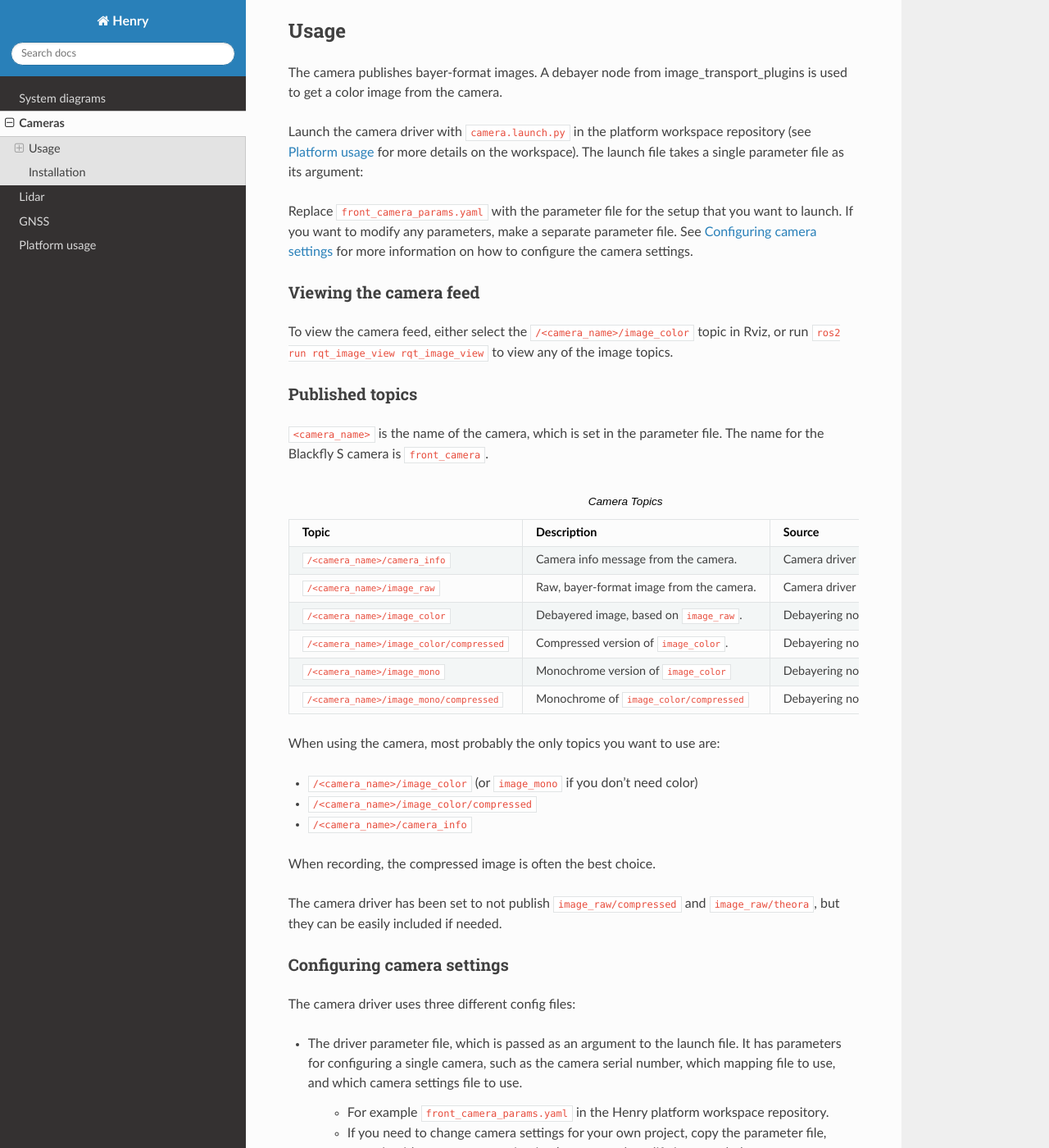
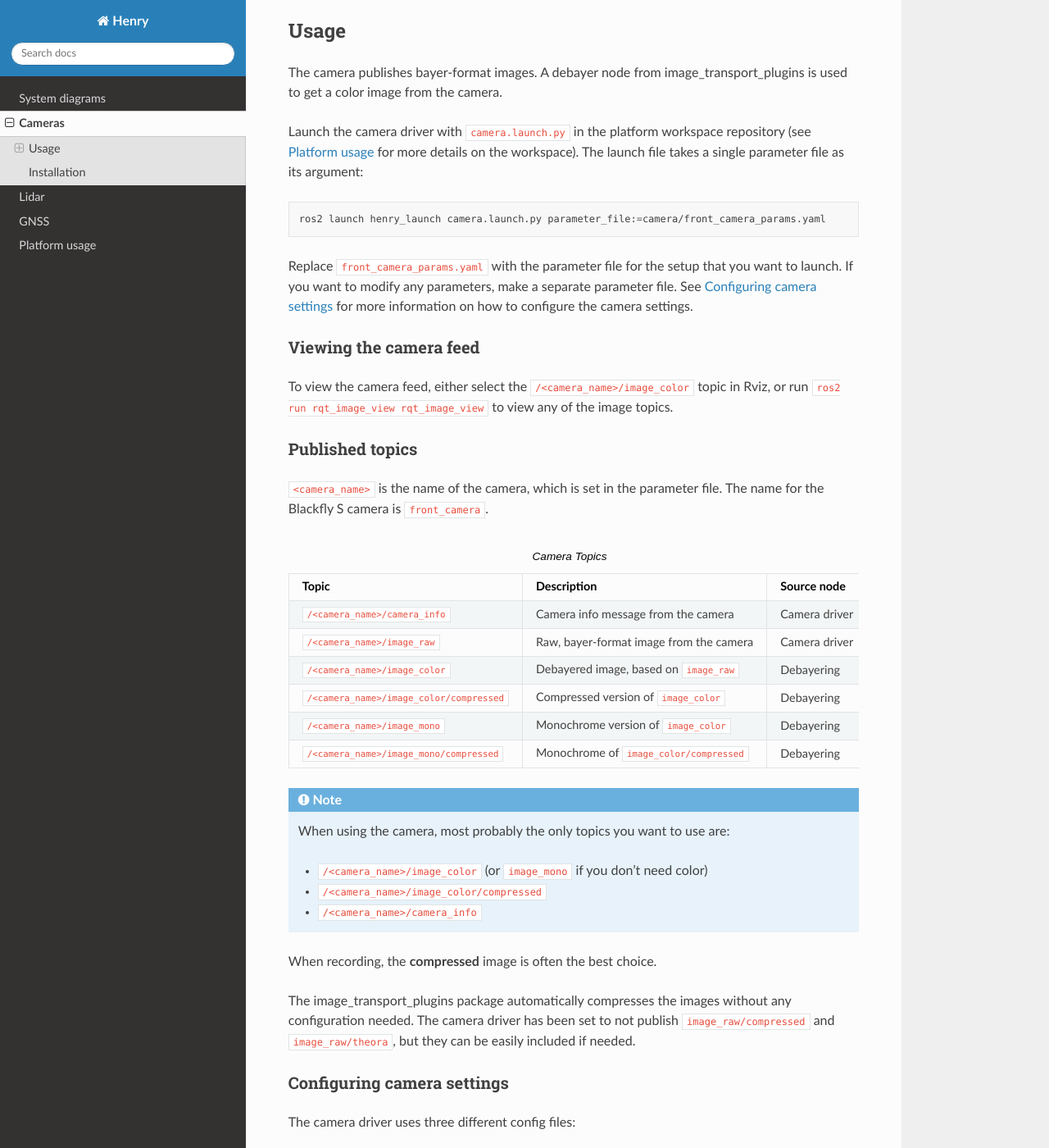
Before and after one commit to autonomymobilitylab/HenryRTD, a Sphinx documentation site: the page built from docs/source/cameras.rst, in a window 1280 px wide and 1400 px high, scrolled down 355 px. Shown: the whole window at 82% size. Built offline with Sphinx 7.4.7 and the Read the Docs theme 3.1.0, drawn with Linux system fonts in a browser that asks for light colours; some of the changed text lies outside the part shown.

Commit message:
Small changes to camera docs

```diff
--- a/docs/source/cameras.rst
+++ b/docs/source/cameras.rst
@@ -21,7 +21,8 @@ The camera publishes bayer-format images. A debayer node from image_transport_pl
 Launch the camera driver with ``camera.launch.py`` in the platform workspace repository (see :doc:`platform_usage` for more details on the workspace). The launch file takes a single parameter file as its argument:
 
 .. code-block:: bash
-  ros2 launch henry_launch camera.launch.py parameter_file:=camera/front_camera_params.yaml
+
+   ros2 launch henry_launch camera.launch.py parameter_file:=camera/front_camera_params.yaml
 
 Replace ``front_camera_params.yaml`` with the parameter file for the setup that you want to launch. If you want to modify any parameters, make a separate parameter file. See :ref:`configuring_camera_settings` for more information on how to configure the camera settings.
 
@@ -36,40 +37,41 @@ Published topics
 ``<camera_name>`` is the name of the camera, which is set in the parameter file. The name for the Blackfly S camera is ``front_camera``.
 
 .. list-table:: Camera Topics
-   :widths: 20 50 30
+   :widths: 50 50 25
    :header-rows: 1
 
    * - Topic
      - Description
-     - Source
+     - Source node
    * - ``/<camera_name>/camera_info``
-     - Camera info message from the camera.
-     - Camera driver node
+     - Camera info message from the camera
+     - Camera driver
    * - ``/<camera_name>/image_raw``
-     - Raw, bayer-format image from the camera.
-     - Camera driver node
+     - Raw, bayer-format image from the camera
+     - Camera driver
    * - ``/<camera_name>/image_color``
-     - Debayered image, based on ``image_raw``.
-     - Debayering node
+     - Debayered image, based on ``image_raw``
+     - Debayering
    * - ``/<camera_name>/image_color/compressed``
-     - Compressed version of ``image_color``.
-     - Debayering node (image_transport)
+     - Compressed version of ``image_color``
+     - Debayering
    * - ``/<camera_name>/image_mono``
      - Monochrome version of ``image_color``
-     - Debayering node
+     - Debayering
    * - ``/<camera_name>/image_mono/compressed``
      - Monochrome of ``image_color/compressed``
-     - Debayering node
+     - Debayering
 
-When using the camera, most probably the only topics you want to use are:
+.. note::
+   When using the camera, most probably the only topics you want to use are:
 
-* ``/<camera_name>/image_color`` (or ``image_mono`` if you don't need color)
-* ``/<camera_name>/image_color/compressed``
-* ``/<camera_name>/camera_info``
+   * ``/<camera_name>/image_color`` (or ``image_mono`` if you don't need color)
+   * ``/<camera_name>/image_color/compressed``
+   * ``/<camera_name>/camera_info``
 
-When recording, the compressed image is often the best choice.
+When recording, the **compressed** image is often the best choice.
 
-The camera driver has been set to not publish ``image_raw/compressed`` and ``image_raw/theora``, but they can be easily included if needed.
+The image_transport_plugins package automatically compresses the images without any configuration needed. The camera driver has been set to not publish ``image_raw/compressed`` and ``image_raw/theora``, but they can be easily included if needed.
 
 .. _configuring_camera_settings:
 
@@ -106,13 +108,13 @@ Some pain points when working with the camera driver:
 
    * Documentation is still lacking, a good starting point is the `ROS 2 Rolling version of the image_proc package <https://docs.ros.org/en/rolling/p/image_proc/>`_ along with the old `ROS 1 documentation <http://wiki.ros.org/image_proc>`_ and the `source code for the ROS 2 Humble version <https://github.com/ros-perception/image_pipeline/tree/humble/image_proc>`_.
 
-   * The default debayering algorithm is best quality, but too slow to debayer a 5 MP image at 35 fps. The algorithm can be changed in the launch file.
+   * The default debayering algorithm (number 3) is best quality, but too slow to debayer a 5 MP image at 35 fps. The algorithm can be changed in the launch file. Number 0 is the fastest, and works with the Blackfly S camera.
 
    * Edge-aware algorithms (alg. numbers 1 and 2) can't be used with the Bayer pattern of the Blackfly S, at least on ROS 2 Humble. They only support Bayer GRBG8. The debayering will fall back to bilinear (the fastest algorithm).
 
    * The documentation for the debayering node seems to suggest that compressed images can be used, but setting the node's ``image_transport`` parameter to ``compressed`` does not do anything. Debayering will not work as well with compressed images, it assumes the image is in raw format.
 
-* The current implementation only allows for one camera. The flir_camera_driver repository as a `launch file for multiple cameras <https://github.com/ros-drivers/flir_camera_driver/blob/humble-devel/spinnaker_camera_driver/launch/multiple_cameras.launch.py>`_ whose approach looks like it would be easy to implement in our own launch file.
+* The current implementation only allows for one camera. The flir_camera_driver repository has a `launch file for multiple cameras <https://github.com/ros-drivers/flir_camera_driver/blob/humble-devel/spinnaker_camera_driver/launch/multiple_cameras.launch.py>`_ whose approach looks like it would be easy to implement in our own launch file.
 * The camera driver prints the incoming raw image's FPS to the console when starting the camera. To my understanding, this is the same FPS as Spinview sees, and is not affected by ROS. On one occasion, the FPS was only about 25 Hz. If this happens again, I would check with another USB cable. The current cable is (maybe) 5 m long, which might be too long for USB 3.1 with the full 5MP image resolution of the Blackfly S.
 
 .. _installation:
```
